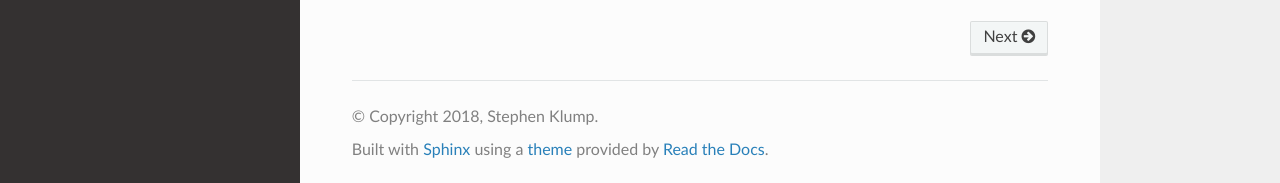
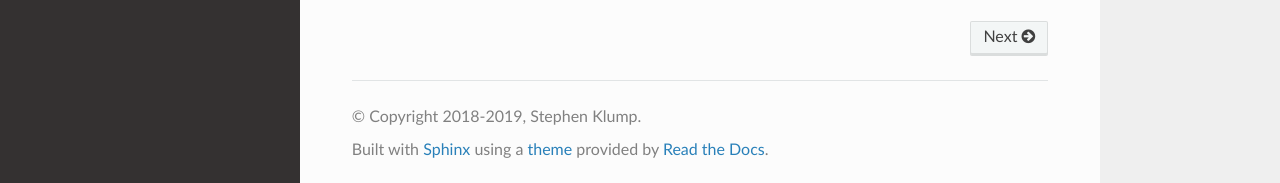
Before and after one commit to PSPC-SPAC-buyandsell/von_tails, a Sphinx documentation site: the page built from docs/source/index.rst, in a window 1280 px wide and 900 px high, scrolled down 1435 px. Shown: the part 714-897 px from the top of the window. Built offline with Sphinx 7.4.7 and the Read the Docs theme 2.0.0, drawn with Linux system fonts in a browser that asks for light colours.

```diff
--- a/docs/source/conf.py
+++ b/docs/source/conf.py
@@ -56,7 +56,7 @@
 
 # General information about the project.
 project = 'VON Tails'
-copyright = '2018, Stephen Klump'
+copyright = '2018-2019, Stephen Klump'
 author = 'Stephen Klump'
 
 # The version info for the project you're documenting, acts as replacement for
@@ -66,7 +66,7 @@
 # The short X.Y version.
 version = '1.8'
 # The full version, including alpha/beta/rc tags.
-release = '1.8.12'
+release = '1.8.13'
 
 # The language for content autogenerated by Sphinx. Refer to documentation
 # for a list of supported languages.
```
Also changed, not shown: 4 other files.
